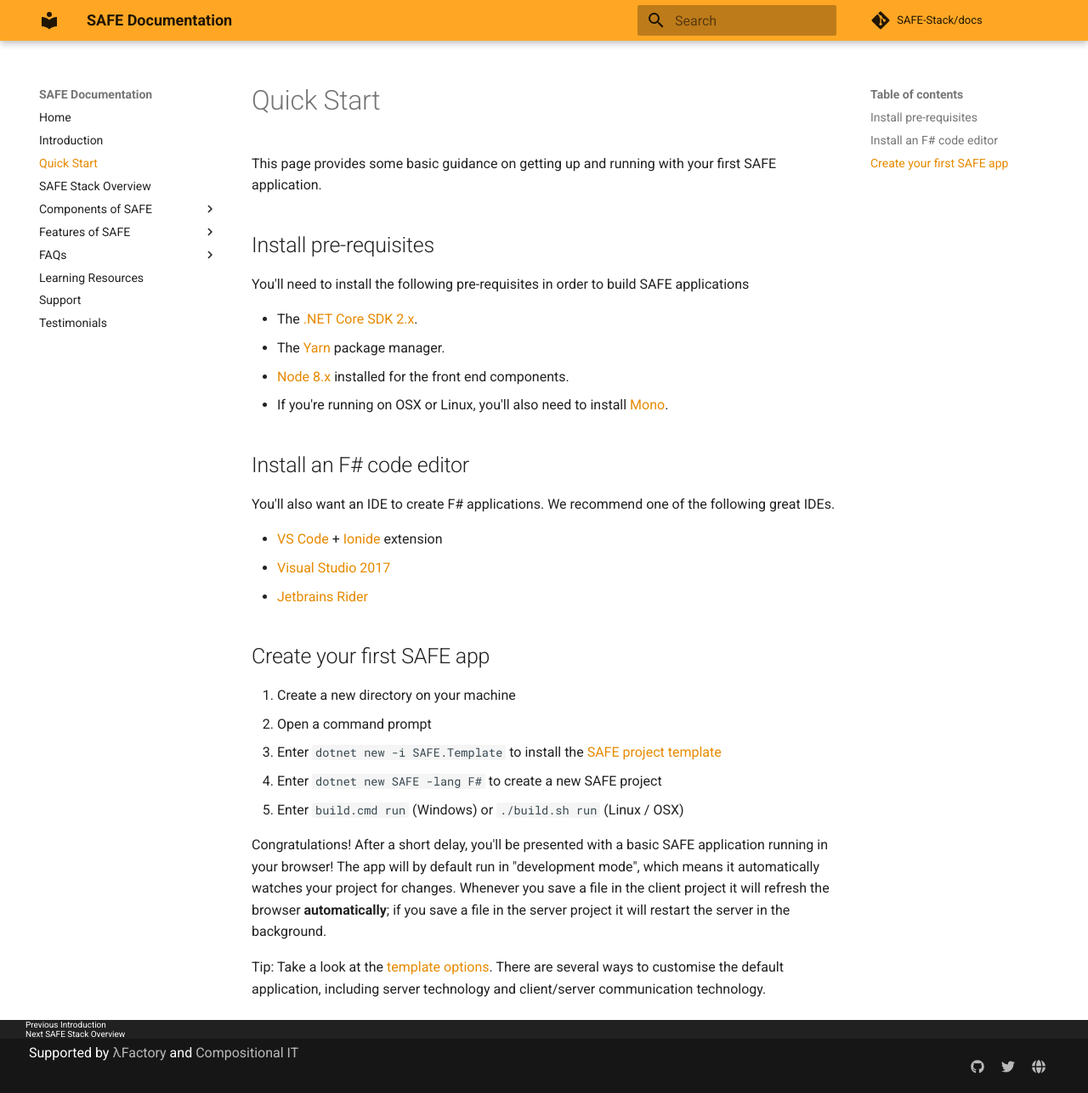
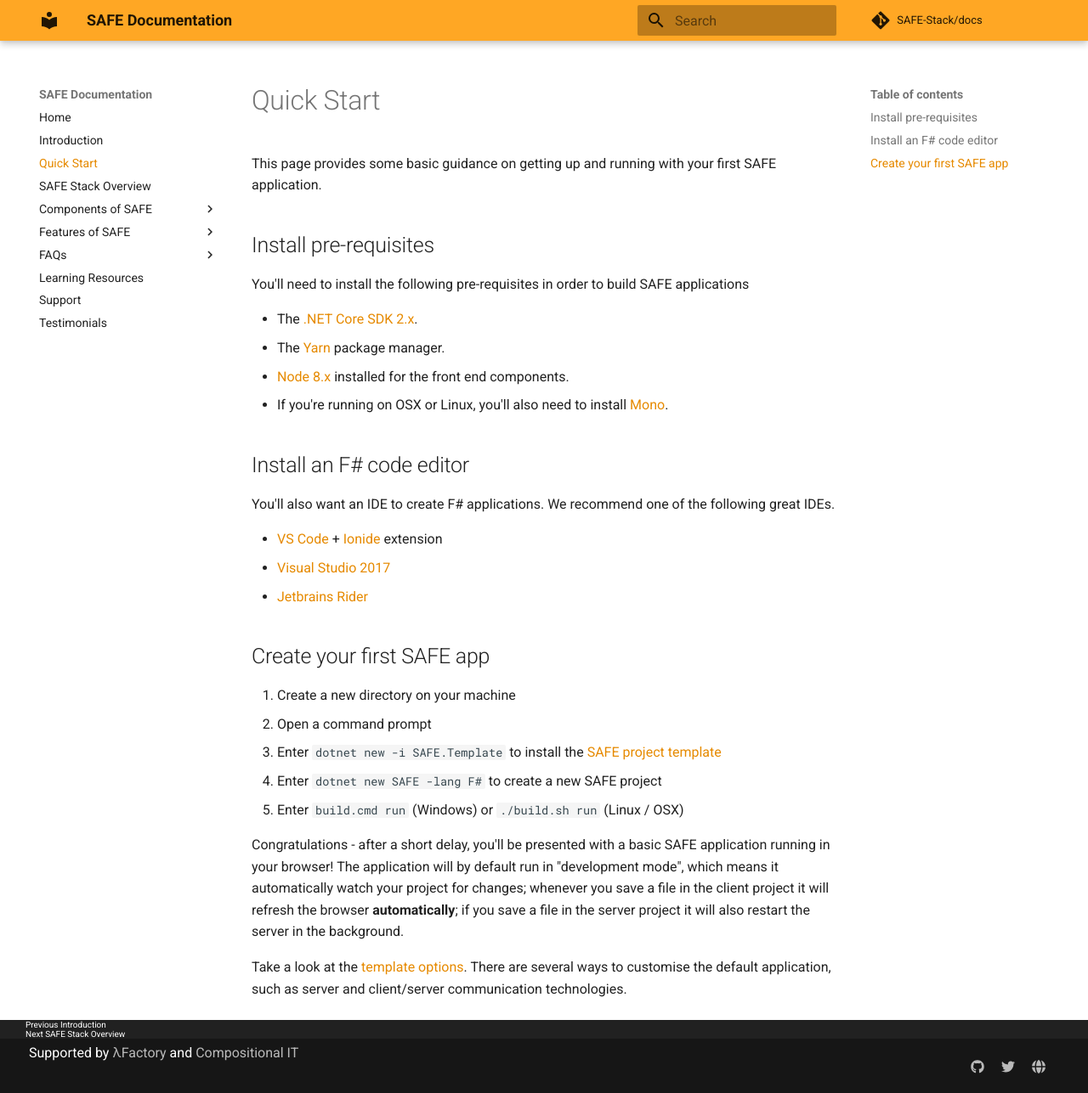
Before and after one commit to SAFE-Stack/docs, an MkDocs documentation site: the page built from docs/quickstart.md, in a window 1280 px wide and 1287 px high. Shown: the whole window at 85% size. Built offline with MkDocs 1.6.1 and Material for MkDocs 9.7.7, drawn with Linux system fonts in a browser that asks for light colours; comment, search, counter and statistics services are not loaded; old or Windows-style settings are respelled for this version of MkDocs.

Commit message:
Fix some typos

```diff
--- a/docs/quickstart.md
+++ b/docs/quickstart.md
@@ -22,6 +22,6 @@
 4. Enter `dotnet new SAFE -lang F#` to create a new SAFE project
 5. Enter `build.cmd run` (Windows) or `./build.sh run` (Linux / OSX)
 
-Congratulations! After a short delay, you'll be presented with a basic SAFE application running in your browser! The app will by default run in "development mode", which means it automatically watches your project for changes. Whenever you save a file in the client project it will refresh the browser **automatically**; if you save a file in the server project it will restart the server in the background.
+Congratulations - after a short delay, you'll be presented with a basic SAFE application running in your browser! The application will by default run in "development mode", which means it automatically watch your project for changes; whenever you save a file in the client project it will refresh the browser **automatically**; if you save a file in the server project it will also restart the server in the background.
 
-Tip: Take a look at the [template options](template-overview.md#template-options). There are several ways to customise the default application, including server technology and client/server communication technology.
+Take a look at the [template options](template-overview.md#template-options). There are several ways to customise the default application, such as server and client/server communication technologies.
```
Also changed, not shown: docs/component-fable.md (+1 -1 lines), docs/component-saturn.md (+1 -1 lines).
